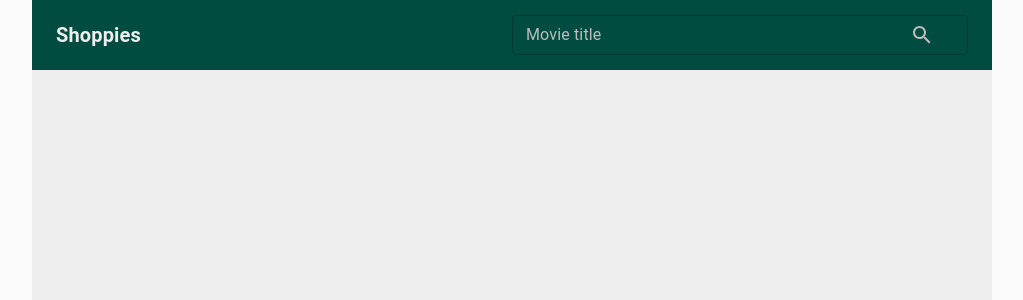
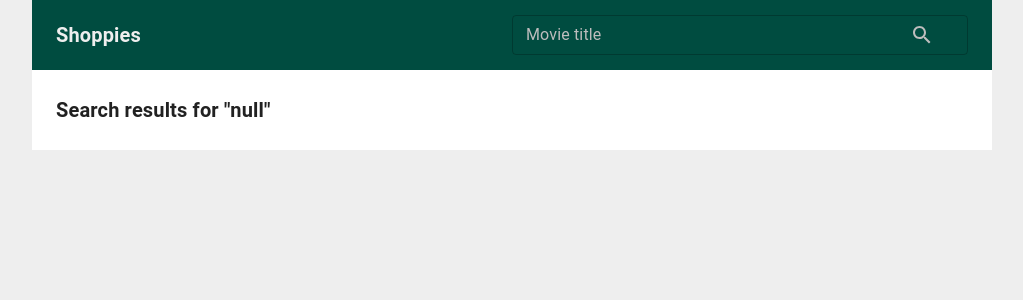
Before and after one commit to liubryann/shoppies, a React (Create React App) app: page / in a window 1280 px wide. Shown: the top 300 px of the page, without its empty margins (128-1151 px from the left). Built offline with nearby package versions, Linux system fonts and the light colour scheme.

Commit message:
feat(moviecard): add basic styling to movie result cards

```diff
--- a/src/app/modular/movie/actions.js
+++ b/src/app/modular/movie/actions.js
@@ -2,5 +2,6 @@ import { action } from 'typesafe-actions';
 import * as types from './types';
 
 export const saveMovies = (movies) => action(types.SAVE_MOVIES, { movies });
+export const saveTitle = (title) =>action(types.SAVE_TITLE, { title });
 
 export const getMoviesByTitle = (title) => action(types.GET_MOVIES_BY_TITLE, { title });
--- a/src/app/modular/movie/reducer.js
+++ b/src/app/modular/movie/reducer.js
@@ -2,7 +2,8 @@ import produce from 'immer';
 import * as types from './types';
 
 const initalState = {
-  movieResults: null
+  movieResults: null,
+  title: null
 };
 
 const reducer = produce((state, action) => {
@@ -10,6 +11,8 @@ const reducer = produce((state, action) => {
     case types.SAVE_MOVIES:
       state.movieResults = action.payload.movies
       break;
+    case types.SAVE_TITLE:
+      state.title = action.payload.title
     default:
       break;
   }
--- a/src/app/modular/movie/sagas.js
+++ b/src/app/modular/movie/sagas.js
@@ -6,6 +6,7 @@ import moviesService from '../../../services/moviesService';
 export function* getMoviesByTitle({ payload }) {
     const movies = yield call(moviesService.getMoviesByTitle, payload.title);
     yield put(actions.saveMovies(movies));
+    yield put(actions.saveTitle(payload.title));
 }
 
 export function* watchGetMoviesByTitleAsync() {
--- a/src/app/modular/movie/selectors.js
+++ b/src/app/modular/movie/selectors.js
@@ -1,3 +1,5 @@
 const select = (state) => state.movie;
 
 export const movieResults = (state) => select(state).movieResults;
+
+export const title = (state) => select(state).title;
--- a/src/app/modular/movie/types.js
+++ b/src/app/modular/movie/types.js
@@ -1,2 +1,5 @@
-export const SAVE_MOVIES = 'movies/saveMovies';
-export const GET_MOVIES_BY_TITLE = 'movies/getMoviesByTitle';
+export const SAVE_MOVIES = 'movie/saveMovies';
+
+export const SAVE_TITLE = 'movie/saveTitle';
+
+export const GET_MOVIES_BY_TITLE = 'movie/getMoviesByTitle';
--- a/src/components/Header/index.js
+++ b/src/components/Header/index.js
@@ -31,7 +31,6 @@ const useStyles = makeStyles((theme) => ({
     input: {
         color: theme.palette.primary.main
     }
-
 }));
 
 function Header({ getMoviesByTitle }) {
--- /dev/null
+++ b/src/components/MovieCard/index.js
@@ -0,0 +1,34 @@
+import React from 'react'
+import {
+    Grid,
+    Typography,
+    Button,
+    makeStyles
+} from '@material-ui/core';
+
+const useStyles = makeStyles((theme) => ({
+    root: {
+        height: '45px',
+    }
+}));
+
+function MovieCard({ onClick, buttonText, movie }) {
+    const classes = useStyles();
+
+    return (
+        <Grid container justify="space-between" alignItems="center" className={classes.root}>
+            <Grid item>
+                <Typography>
+                    {movie.Title + ' (' + movie.Year + ')' }
+                </Typography>
+            </Grid>
+            <Grid item>
+                <Button variant="contained" size="small" disableElevation>
+                    {buttonText}
+                </Button>
+            </Grid>
+        </Grid>
+    )
+}
+
+export default MovieCard
--- a/src/components/MovieResults/index.js
+++ b/src/components/MovieResults/index.js
@@ -1,17 +1,35 @@
 import React from 'react';
 import { connect } from 'react-redux';
+import {
+    Paper,
+    Typography,
+    makeStyles
+} from '@material-ui/core';
+import MovieCard from '../MovieCard';
 import movieDuck from '../../app/modular/movie';
 
-function MovieResults({ movieResults }) {
+const useStyles = makeStyles((theme) => ({
+    root: {
+        padding: theme.spacing(3),
+    },
+}));
+
+function MovieResults({ movieResults, title }) {
+    const classes = useStyles();
+
     return (
-        <div>
-            { movieResults && movieResults.map((movie, i) => (<div key={i}>{movie.Title}</div>))}
-        </div>
+        <Paper elevation={0} square className={classes.root}>
+            <Typography variant="h6" style={{ fontWeight: 'bold' }}>
+                {"Search results for \"" + title + "\""}
+            </Typography>
+            { movieResults && movieResults.map((movie, i) => (<MovieCard key={i} movie={movie} buttonText="Nominate"/>))}
+        </Paper>
     )
 }
 
 const mapStateToProps = (state) => ({
     movieResults:  movieDuck.selectors.movieResults(state),
+    title: movieDuck.selectors.title(state),
 });
 
 export default connect(mapStateToProps, null)(MovieResults);
--- a/src/pages/Landing/index.js
+++ b/src/pages/Landing/index.js
@@ -3,6 +3,7 @@ import Header from '../../components/Header';
 import MovieResults from '../../components/MovieResults';
 import {
     Container,
+    Grid,
     makeStyles
 } from '@material-ui/core';
 
@@ -10,6 +11,9 @@ const useStyles = makeStyles((theme) => ({
     background: {
         backgroundColor: theme.palette.primary.light,
         height: '100vh'
+    },
+    spacing: {
+        marginTop: theme.spacing(2)
     }
 }));
 
@@ -17,10 +21,19 @@ function Landing() {
     const classes = useStyles();
 
     return (
-            <Container disableGutters className={classes.background} maxWidth="md">
+        <div className={classes.background}>
+            <Container disableGutters  maxWidth="md">
                 <Header/>
-                <MovieResults/>
+                <Grid container spacing={3} direction="column">
+                    <Grid item>
+                        <MovieResults/>
+                    </Grid>
+                    <Grid item>
+                    </Grid>
+                </Grid>
+
             </Container>
+        </div>
     )
 }
 
```
